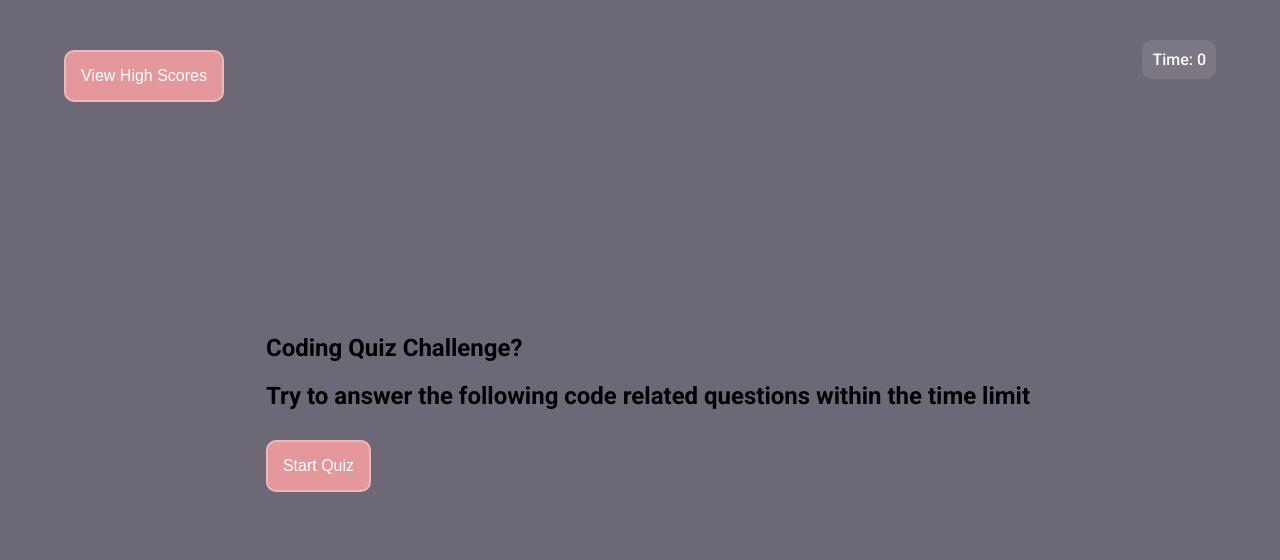
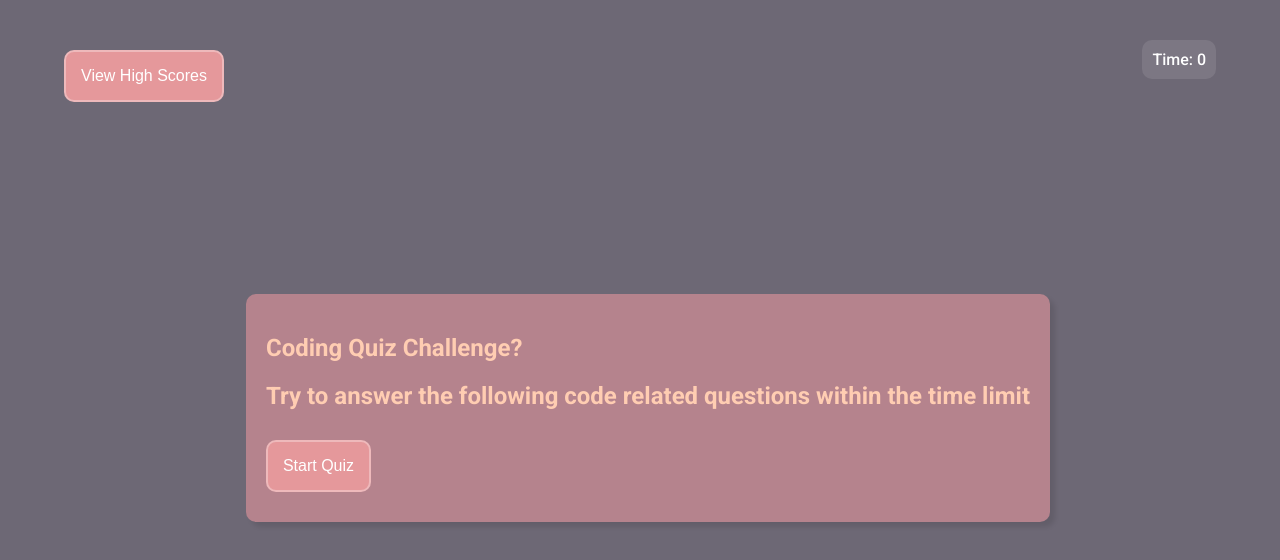
Before and after one commit to jlamarre0333/code-quiz, a plain HTML site: page index.html in a window 1280 px wide. Drawn offline with Linux system fonts and the light colour scheme.

Commit message:
fixed styling

```diff
--- a/assets/css/style.css
+++ b/assets/css/style.css
@@ -29,7 +29,7 @@ button {
     transition: all .25s ease-out;
 }
 
-.start-game-container {
+.startgame-container {
     background-color: #b5838d;
     padding: 20px;
     border-radius: 10px;
```
